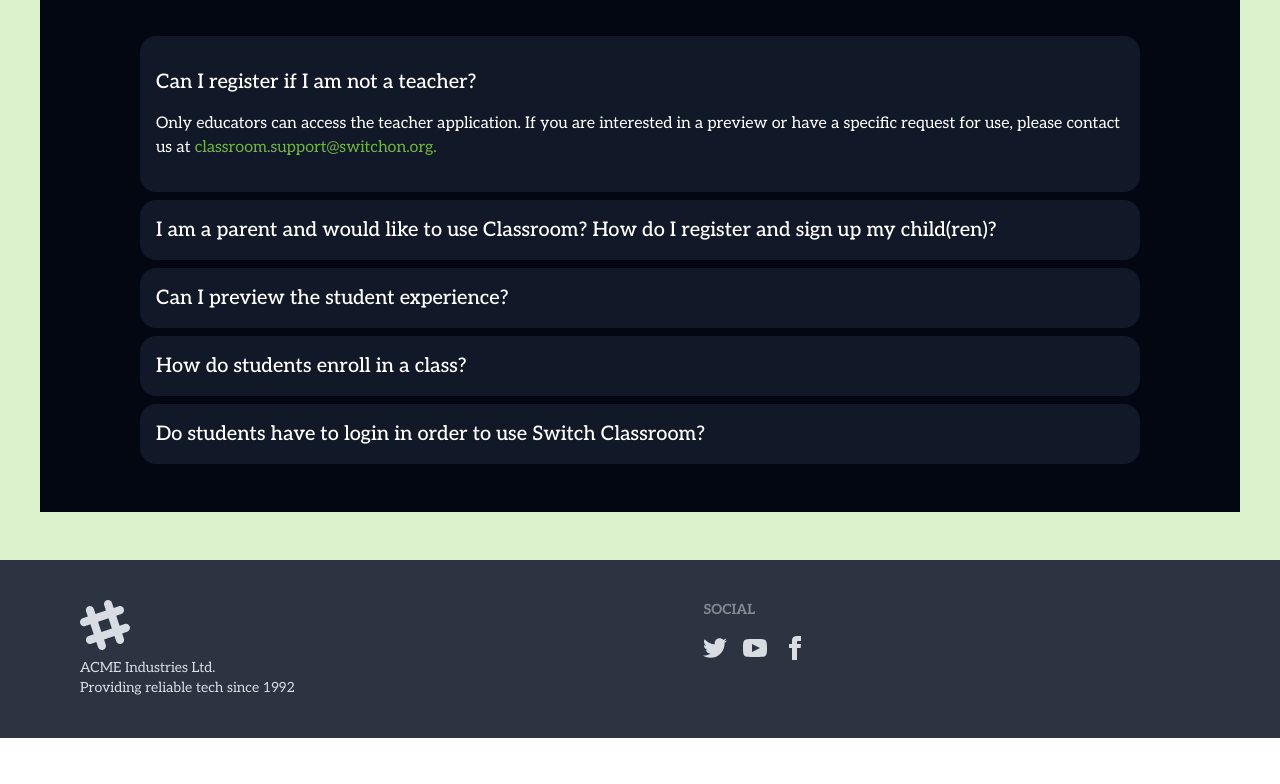
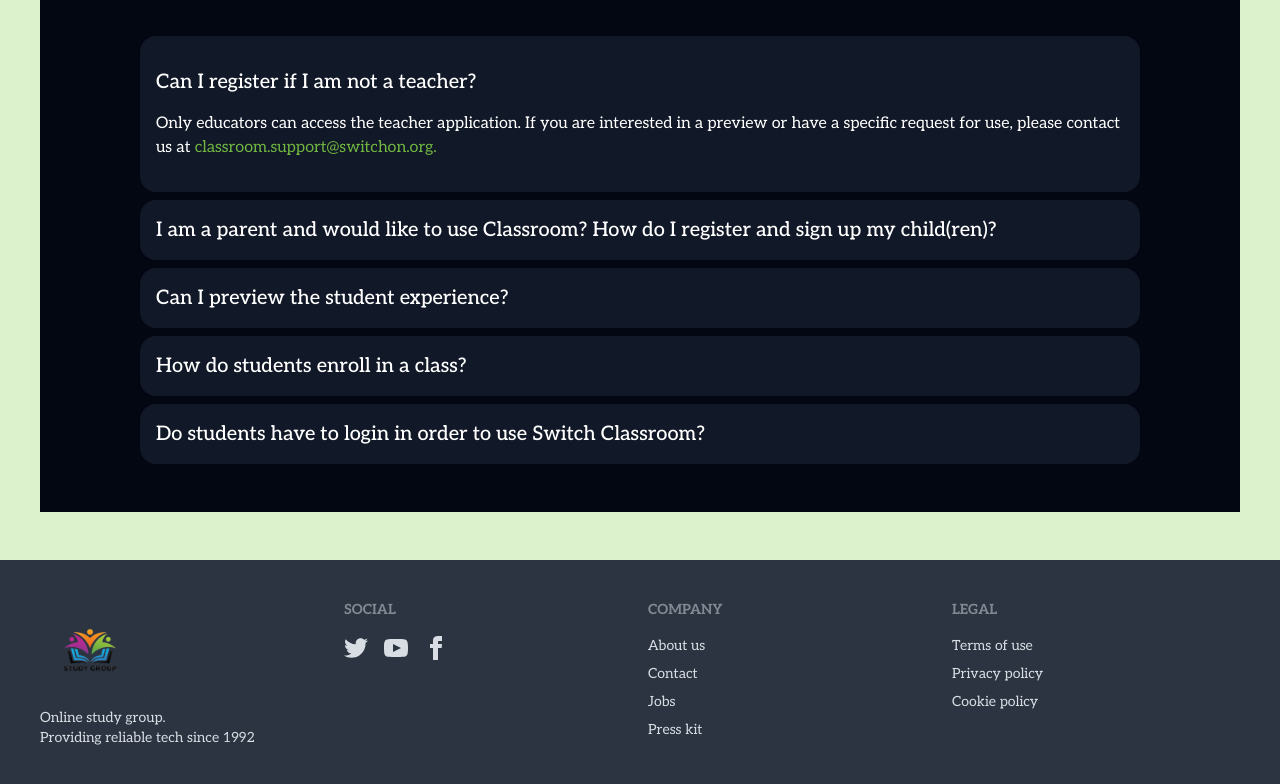
Before and after one commit to MIRNOMAN/Online-Group-Study-client, a React (Vite) app: page / in a window 1280 px wide. Shown: the part 2906-3690 px from the top of the page. Before the commit the page ends 3644 px from the top, so only its background shows below. Built offline with nearby package versions, Linux system fonts and the light colour scheme; no server answers.

Commit message:
status complete data fatch to my submit page

```diff
--- a/src/Component/Footer/Footer.jsx
+++ b/src/Component/Footer/Footer.jsx
@@ -1,20 +1,33 @@
-
+import logo from "../../assets/logo/logo.png"
 
 const Footer = () => {
     return (
         <div>
-            <footer className="footer px-20 p-10 bg-neutral text-neutral-content">
-                <aside>
-                    <svg width="50" height="50" viewBox="0 0 24 24" xmlns="http://www.w3.org/2000/svg" fillRule="evenodd" clipRule="evenodd" className="fill-current"><path d="M22.672 15.226l-2.432.811.841 2.515c.33 1.019-.209 2.127-1.23 2.456-1.15.325-2.148-.321-2.463-1.226l-.84-2.518-5.013 1.677.84 2.517c.391 1.203-.434 2.542-1.831 2.542-.88 0-1.601-.564-1.86-1.314l-.842-2.516-2.431.809c-1.135.328-2.145-.317-2.463-1.229-.329-1.018.211-2.127 1.231-2.456l2.432-.809-1.621-4.823-2.432.808c-1.355.384-2.558-.59-2.558-1.839 0-.817.509-1.582 1.327-1.846l2.433-.809-.842-2.515c-.33-1.02.211-2.129 1.232-2.458 1.02-.329 2.13.209 2.461 1.229l.842 2.515 5.011-1.677-.839-2.517c-.403-1.238.484-2.553 1.843-2.553.819 0 1.585.509 1.85 1.326l.841 2.517 2.431-.81c1.02-.33 2.131.211 2.461 1.229.332 1.018-.21 2.126-1.23 2.456l-2.433.809 1.622 4.823 2.433-.809c1.242-.401 2.557.484 2.557 1.838 0 .819-.51 1.583-1.328 1.847m-8.992-6.428l-5.01 1.675 1.619 4.828 5.011-1.674-1.62-4.829z"></path></svg>
-                    <p>ACME Industries Ltd.<br />Providing reliable tech since 1992</p>
-                </aside>
+            <footer className="footer grid grid-cols-2 md:grid-cols-4 p-10 bg-neutral text-neutral-content">
+                <nav>
+                    <img className="h-[100px]" src={logo} alt="" />
+                    <p>Online study group.<br />Providing reliable tech since 1992</p>
+                </nav>
                 <nav>
                     <header className="footer-title">Social</header>
                     <div className="grid grid-flow-col gap-4">
-                        <a><svg xmlns="http://www.w3.org/2000/svg" width="24" height="24" viewBox="0 0 24 24" className="fill-current"><path d="M24 4.557c-.883.392-1.832.656-2.828.775 1.017-.609 1.798-1.574 2.165-2.724-.951.564-2.005.974-3.127 1.195-.897-.957-2.178-1.555-3.594-1.555-3.179 0-5.515 2.966-4.797 6.045-4.091-.205-7.719-2.165-10.148-5.144-1.29 2.213-.669 5.108 1.523 6.574-.806-.026-1.566-.247-2.229-.616-.054 2.281 1.581 4.415 3.949 4.89-.693.188-1.452.232-2.224.084.626 1.956 2.444 3.379 4.6 3.419-2.07 1.623-4.678 2.348-7.29 2.04 2.179 1.397 4.768 2.212 7.548 2.212 9.142 0 14.307-7.721 13.995-14.646.962-.695 1.797-1.562 2.457-2.549z"></path></svg></a>
+                        <a><svg xmlns="https://www.facebook.com" width="24" height="24" viewBox="0 0 24 24" className="fill-current"><path d="M24 4.557c-.883.392-1.832.656-2.828.775 1.017-.609 1.798-1.574 2.165-2.724-.951.564-2.005.974-3.127 1.195-.897-.957-2.178-1.555-3.594-1.555-3.179 0-5.515 2.966-4.797 6.045-4.091-.205-7.719-2.165-10.148-5.144-1.29 2.213-.669 5.108 1.523 6.574-.806-.026-1.566-.247-2.229-.616-.054 2.281 1.581 4.415 3.949 4.89-.693.188-1.452.232-2.224.084.626 1.956 2.444 3.379 4.6 3.419-2.07 1.623-4.678 2.348-7.29 2.04 2.179 1.397 4.768 2.212 7.548 2.212 9.142 0 14.307-7.721 13.995-14.646.962-.695 1.797-1.562 2.457-2.549z"></path></svg></a>
                         <a><svg xmlns="http://www.w3.org/2000/svg" width="24" height="24" viewBox="0 0 24 24" className="fill-current"><path d="M19.615 3.184c-3.604-.246-11.631-.245-15.23 0-3.897.266-4.356 2.62-4.385 8.816.029 6.185.484 8.549 4.385 8.816 3.6.245 11.626.246 15.23 0 3.897-.266 4.356-2.62 4.385-8.816-.029-6.185-.484-8.549-4.385-8.816zm-10.615 12.816v-8l8 3.993-8 4.007z"></path></svg></a>
                         <a><svg xmlns="http://www.w3.org/2000/svg" width="24" height="24" viewBox="0 0 24 24" className="fill-current"><path d="M9 8h-3v4h3v12h5v-12h3.642l.358-4h-4v-1.667c0-.955.192-1.333 1.115-1.333h2.885v-5h-3.808c-3.596 0-5.192 1.583-5.192 4.615v3.385z"></path></svg></a>
                     </div>
+                </nav>
+                <nav>
+                    <header className="footer-title">Company</header>
+                    <a className="link link-hover">About us</a>
+                    <a className="link link-hover">Contact</a>
+                    <a className="link link-hover">Jobs</a>
+                    <a className="link link-hover">Press kit</a>
+                </nav>
+                <nav>
+                    <header className="footer-title">Legal</header>
+                    <a className="link link-hover">Terms of use</a>
+                    <a className="link link-hover">Privacy policy</a>
+                    <a className="link link-hover">Cookie policy</a>
                 </nav>
             </footer>
         </div>
```
Also changed, not shown: 1 other file (tests, documents, lock files or other folders).
